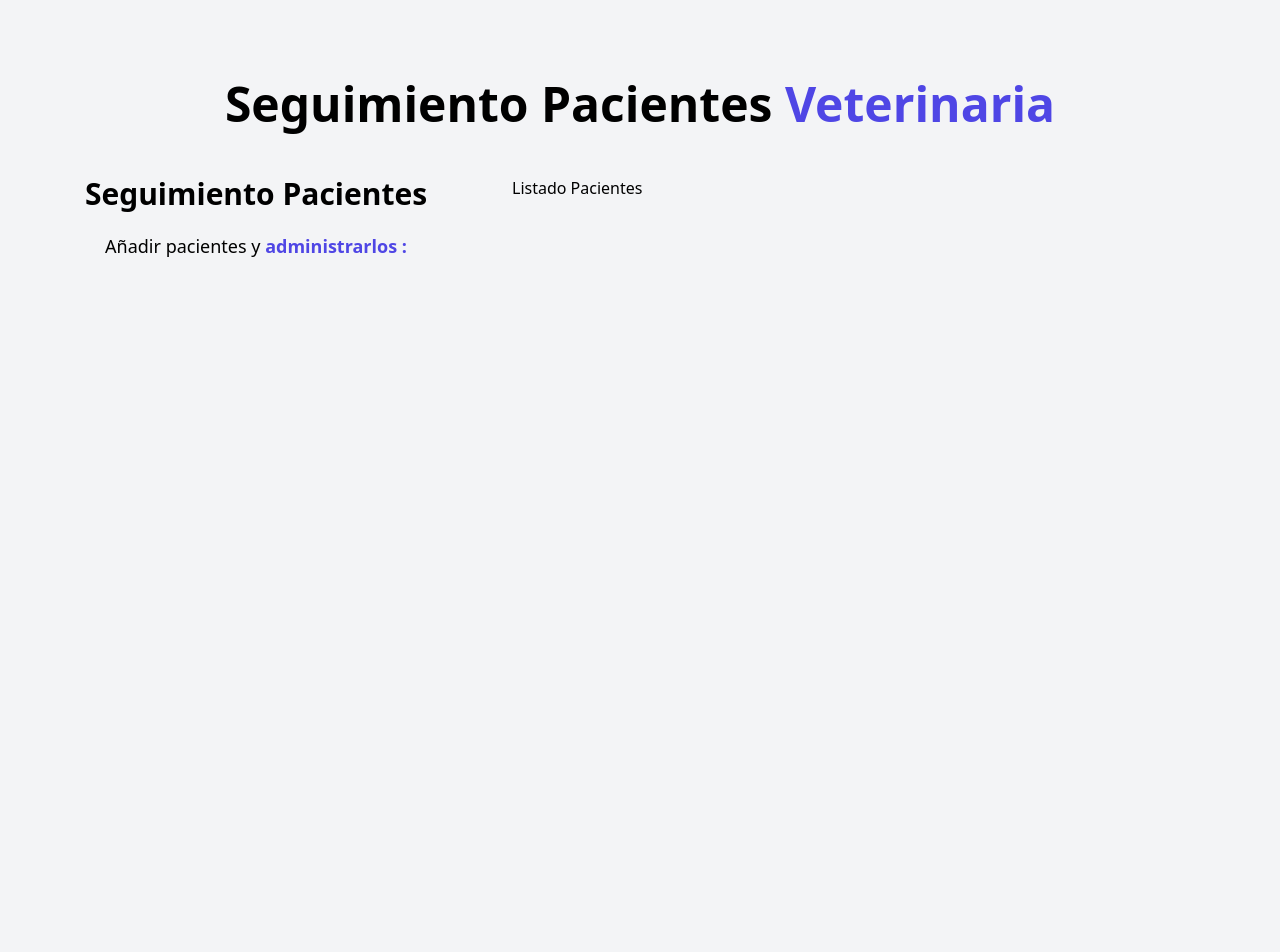
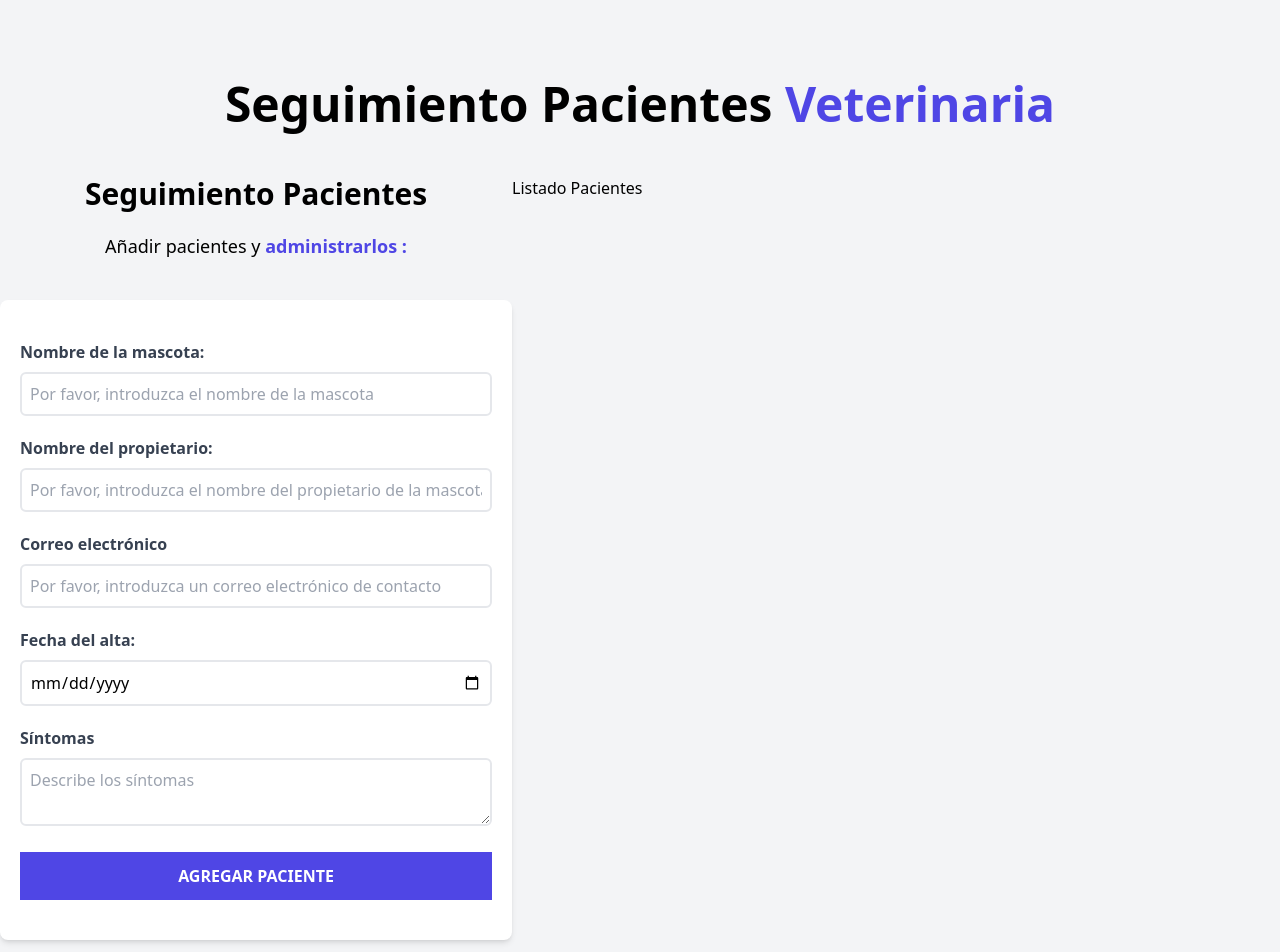
Before and after one commit to notvicent3/citas-react, a React (Vite) app: page / in a window 1280 px wide. Shown: the top 952 px of the page. Before the commit the page ends 880 px from the top, so only its background shows below. Built offline with nearby package versions, Linux system fonts and the light colour scheme.

Commit message:
Maquetado el componente Formularios, queda pendiente validación de datos y otros procesos

```diff
--- a/src/components/Formulario.jsx
+++ b/src/components/Formulario.jsx
@@ -8,13 +8,56 @@ const Formulario = () => {
             <h2 className="font-black text-3xl text-center">Seguimiento Pacientes
             </h2>
             {/*Necesito que se separe del título, por lo que le añado un marginTop de 5p */}
-            <p className='text-lg mt-5 text-center '>Añadir pacientes  y {''}
+            <p className='text-lg mt-5 text-center mb-10 '>Añadir pacientes  y {''}
                 <span className='text-indigo-600 font-bold'>administrarlos :</span>
             </p>
 
 
-            <form action="">
+            <form className="bg-white shadow-md rounded-lg py-10 px-5 mb-10" action="">
+                {/* NOMBRE MASCOTA*/}
+                <div className='mb-5'>
+                    {/*Con la clase block, fuerzo a que ocupe todo el espacio
+                    Para hacerlo mas accesible, si alguien "pincha" sobre Nombre de mascota, se le habilita el input para que comience a escribir
+                    */}
+                    <label htmlFor="mascota" className="block text-gray-700 font-bold" >Nombre de la mascota: </label>
+                    <input id="mascota"
+                        type="text" placeholder='Por favor, introduzca el nombre de la mascota' className='border-2 w-full p-2 mt-2 placeholder-gray-400 rounded-md' />
+                    {/*con border-2 le añado un borde de cierto grossor y con w-full obligo a que utilice todo el espacio disponible */}
+                </div>
 
+                {/* NOMBRE PROPIETARIO*/}
+                <div className='mb-5'>
+
+                    <label htmlFor="Propietario" className="block text-gray-700 font-bold" >Nombre del propietario: </label>
+                    <input id="Propietario"
+                        type="text" placeholder='Por favor, introduzca el nombre del propietario de la mascota' className='border-2 w-full p-2 mt-2 placeholder-gray-400 rounded-md' />
+                </div>
+                {/* CORREO ELECTRÓNICO*/}
+                <div className='mb-5'>
+
+                    <label htmlFor="email" className="block text-gray-700 font-bold" >Correo electrónico </label>
+                    <input id="email"
+                        type="email" placeholder='Por favor, introduzca un correo electrónico de contacto' className='border-2 w-full p-2 mt-2 placeholder-gray-400 rounded-md' />
+                </div>
+                {/* FECHA DEL ALTA*/}
+                <div className='mb-5'>
+
+                    <label htmlFor="Alta" className="block text-gray-700 font-bold" >Fecha del alta: </label>
+                    <input id="Alta"
+                        type="date" className='border-2 w-full p-2 mt-2 placeholder-gray-400 rounded-md' />
+                </div>
+                {/* DESCRIPCIÓN DE LOS SÍNTOMAS*/}
+                <div className='mb-5'>
+
+                    <label htmlFor="sintomas" className="block text-gray-700 font-bold" >Síntomas</label>
+                    <textarea name="" id="sintomas" className='border-2 w-full p-2 mt-2 placeholder-gray-400 rounded-md'
+                        placeholder='Describe los síntomas' />
+                </div>
+                {/* BOTÓN DE SUBMIT PARA ENVIAR EL FORMULARIO/}
+                {/*Al pasar por encima del botón de agregar paciente, cambiamos el color utilizando hover:bg-indigo-700 */}
+                <input type="submit"
+                    className='bg-indigo-600 w-full p-3 text-white uppercase font-bold hover:bg-indigo-700'
+                    value="Agregar Paciente" />
             </form>
         </div>
 
```
